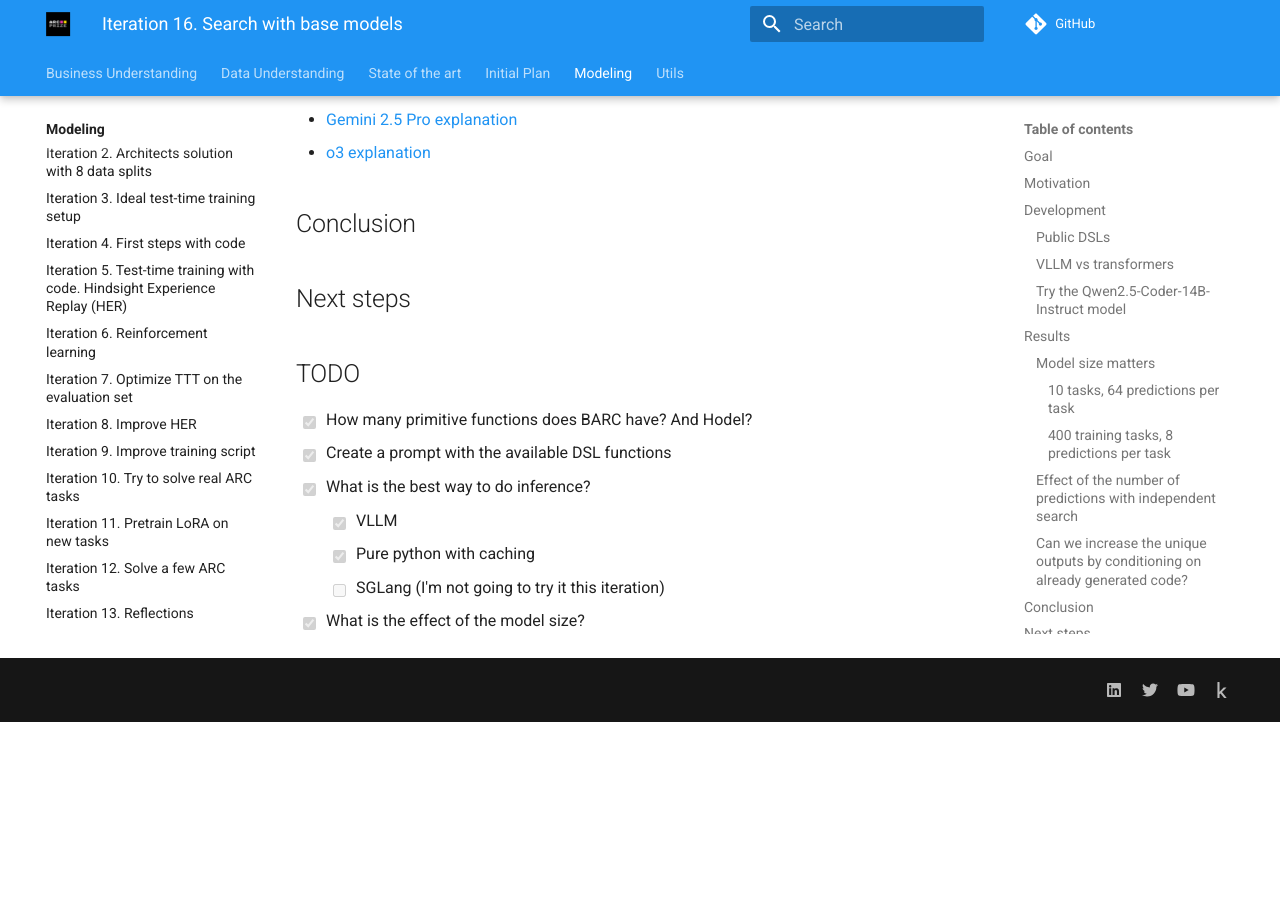
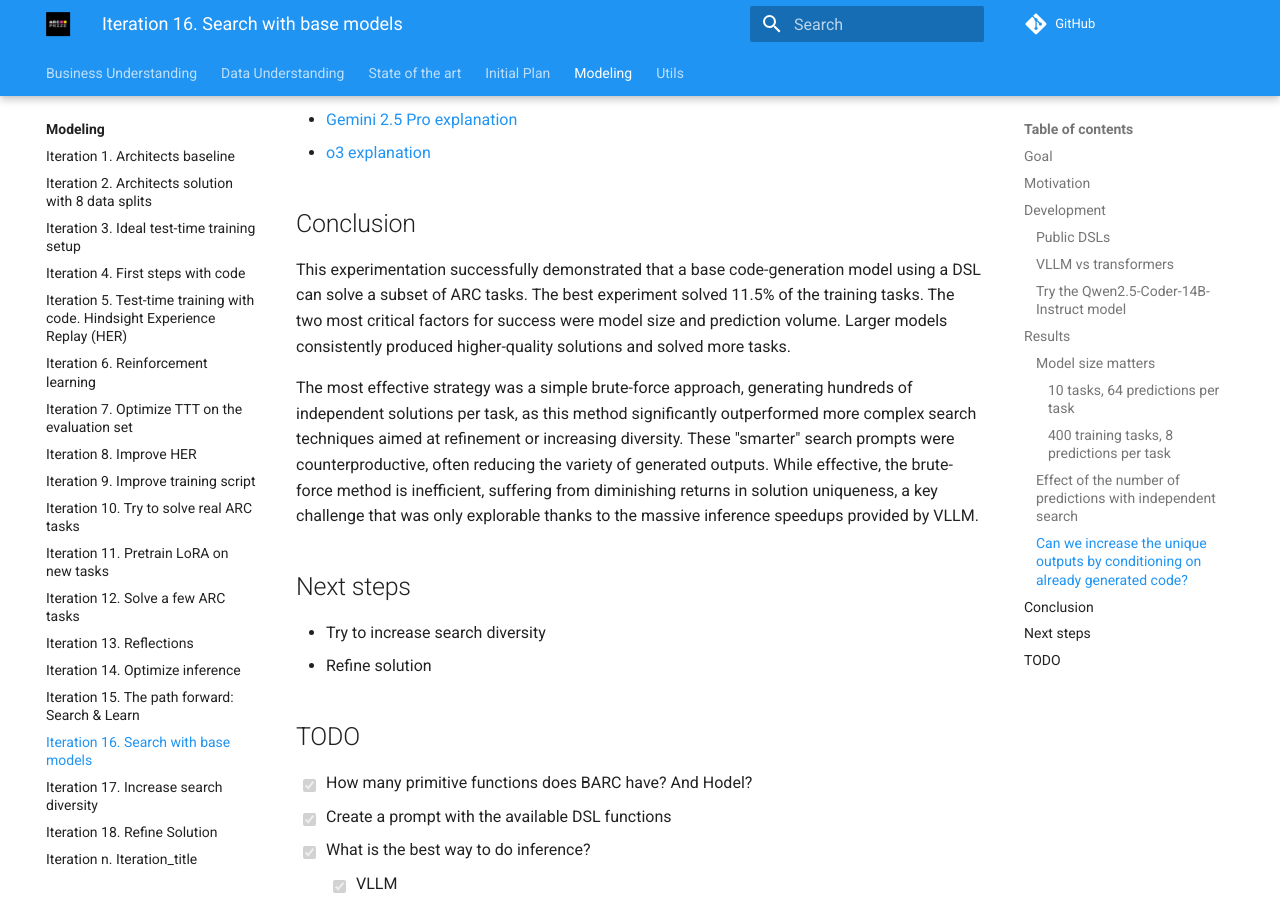
Before and after one commit to ironbar/arc25, an MkDocs documentation site: the page built from docs/modeling/Iteration_16_search_with_base_models.md, in a window 1280 px wide and 900 px high, scrolled down 6342 px. Built offline with MkDocs 1.6.1 and Material for MkDocs 9.7.7, drawn with Linux system fonts in a browser that asks for light colours; comment, search, counter and statistics services are not loaded; before the commit the page ends 7064 px from its top, so only the background shows below that.

Commit message:
closing iteration 16

```diff
--- a/docs/modeling/Iteration_16_search_with_base_models.md
+++ b/docs/modeling/Iteration_16_search_with_base_models.md
@@ -179,7 +179,17 @@
 
 ## Conclusion
 
+This experimentation successfully demonstrated that a base code-generation model using a DSL can solve a subset of ARC tasks.
+The best experiment solved 11.5% of the training tasks.
+The two most critical factors for success were model size and prediction volume.
+Larger models consistently produced higher-quality solutions and solved more tasks.
+
+The most effective strategy was a simple brute-force approach, generating hundreds of independent solutions per task, as this method significantly outperformed more complex search techniques aimed at refinement or increasing diversity. These "smarter" search prompts were counterproductive, often reducing the variety of generated outputs. While effective, the brute-force method is inefficient, suffering from diminishing returns in solution uniqueness, a key challenge that was only explorable thanks to the massive inference speedups provided by VLLM.
+
 ## Next steps
+
+- Try to increase search diversity
+- Refine solution
 
 ## TODO
 
```
